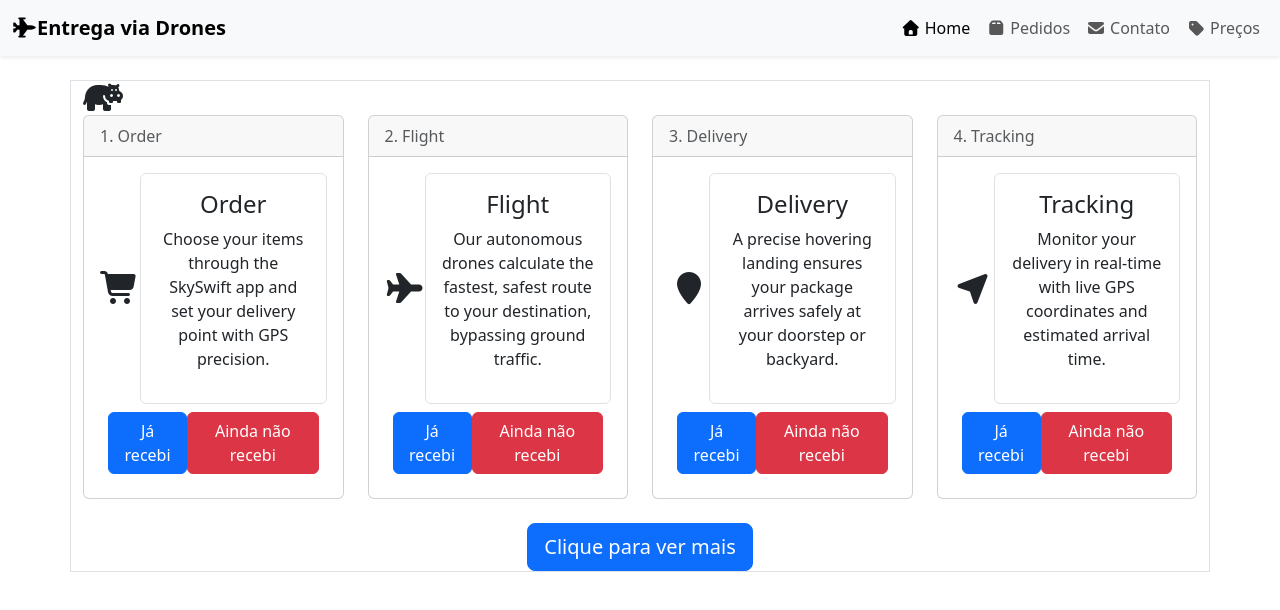
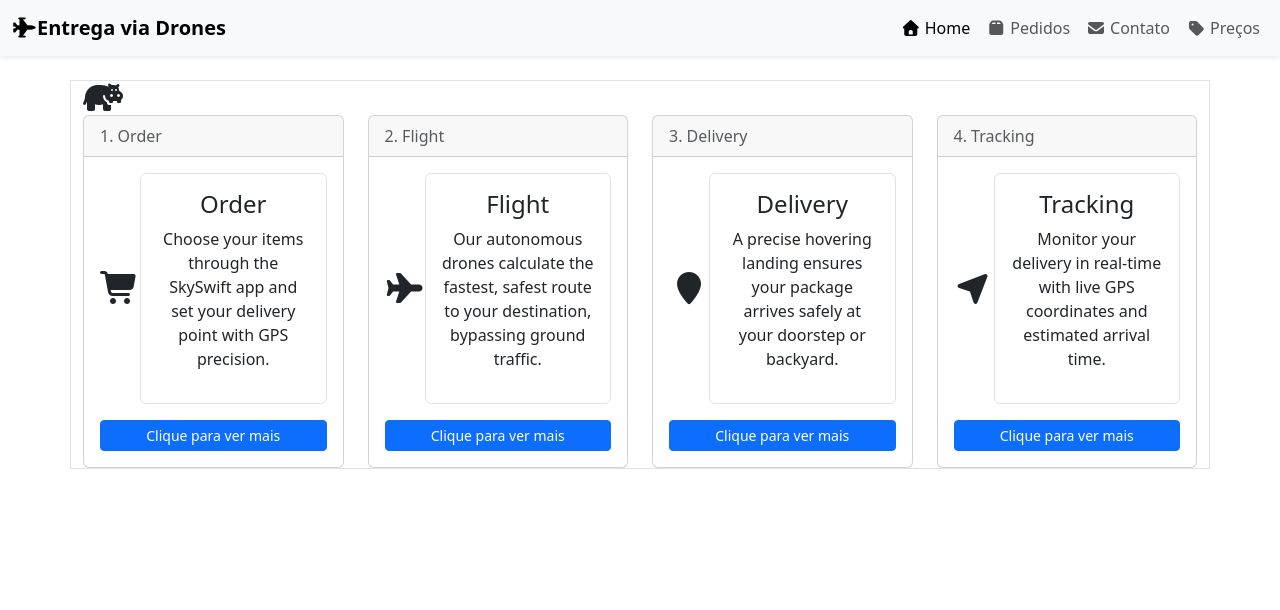
Before and after one commit to FFCfelps1/Projeto_Semestral_Entrega_via_drones, a React (Vite) app in the folder front/: page / in a window 1280 px wide. Shown: the top 610 px of the page. Built offline with nearby package versions, Linux system fonts and the light colour scheme.

Commit message:
feat: Remove feedback buttons and add individual See more buttons to each card

```diff
--- a/front/src/App.jsx
+++ b/front/src/App.jsx
@@ -40,7 +40,7 @@ const App = () => {
             icone="shopping-cart"
             titulo="Order"
             descricao="Choose your items through the SkySwift app and set your delivery point with GPS precision."/>
-            {componenteFeedBack}
+            <button className="btn btn-primary btn-sm w-100 mt-3">Clique para ver mais</button>
             </Cartao>
         </div>
         <div className="col-sm-12 col-md-6 col-xl-3">
@@ -51,7 +51,7 @@ const App = () => {
             icone="plane"
             titulo="Flight"
             descricao="Our autonomous drones calculate the fastest, safest route to your destination, bypassing ground traffic."/>
-            {componenteFeedBack}
+            <button className="btn btn-primary btn-sm w-100 mt-3">Clique para ver mais</button>
           </Cartao>
         </div>
         <div className="col-sm-12 col-md-6 col-xl-3">
@@ -62,7 +62,7 @@ const App = () => {
             icone="map-marker"
             titulo="Delivery"
             descricao="A precise hovering landing ensures your package arrives safely at your doorstep or backyard."/>
-            {componenteFeedBack}
+            <button className="btn btn-primary btn-sm w-100 mt-3">Clique para ver mais</button>
           </Cartao>
         </div>
         <div className="col-sm-12 col-md-6 col-xl-3">
@@ -73,13 +73,8 @@ const App = () => {
             icone="location-arrow"
             titulo="Tracking"
             descricao="Monitor your delivery in real-time with live GPS coordinates and estimated arrival time."/>
-            {componenteFeedBack}
+            <button className="btn btn-primary btn-sm w-100 mt-3">Clique para ver mais</button>
           </Cartao>
-        </div>
-      </div>
-      <div className="row mt-4">
-        <div className="col-12 text-center">
-          <button className="btn btn-primary btn-lg">Clique para ver mais</button>
         </div>
       </div>
       </div>
```
